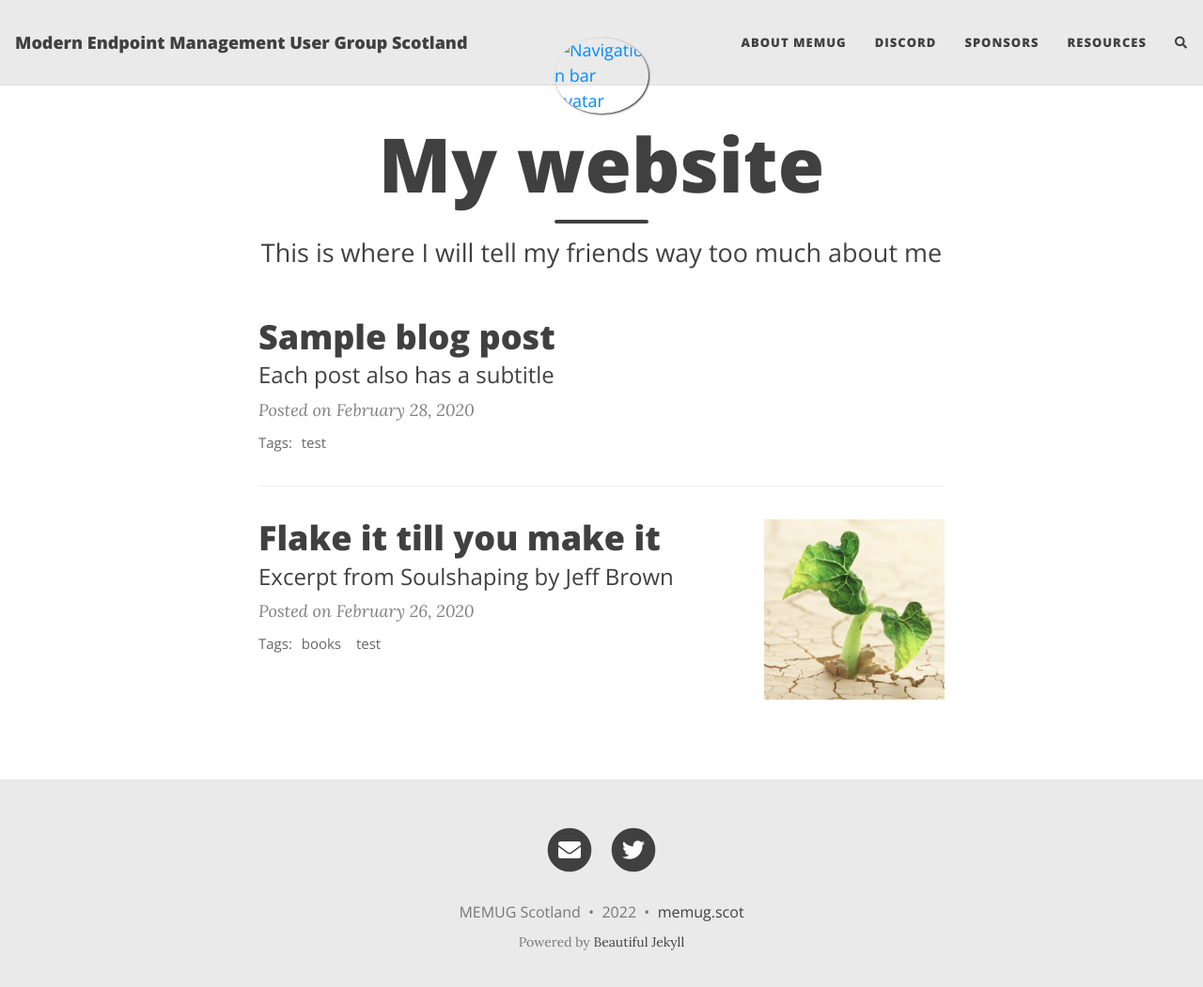
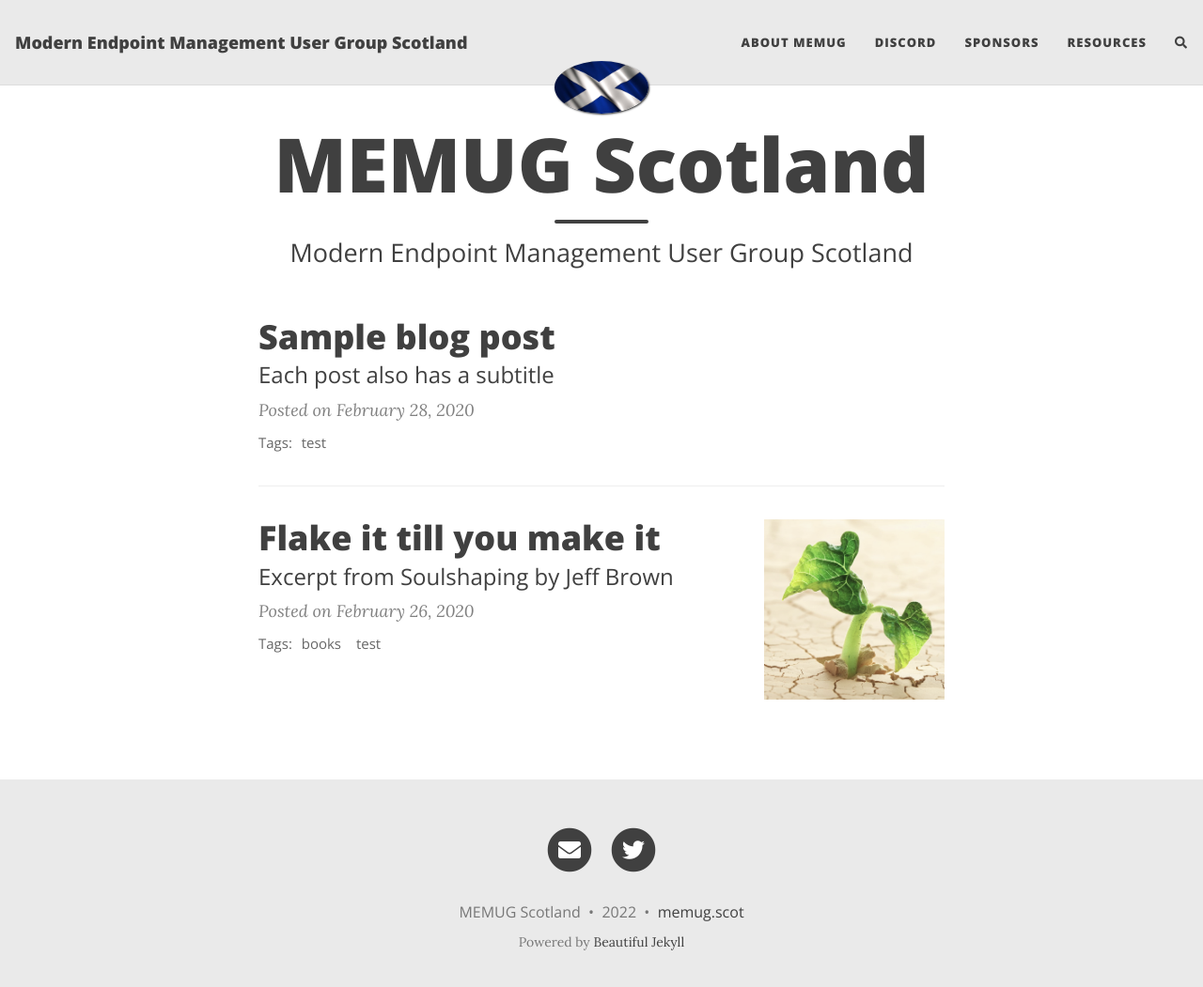
Before and after one commit to smcallister594/memugscotland, a Jekyll site: the page built from index.html, in a window 1280 px wide and 1064 px high. Shown: the top 1051 px of the window at 94% size. Built offline with Jekyll 4.4.1, drawn with Linux system fonts in a browser that asks for light colours; nearby versions of some CDN libraries; the list of posts is cut into pages by our own code; comment, search, counter and statistics services are not loaded.

Commit message:
updated page title

```diff
--- a/_config.yml
+++ b/_config.yml
@@ -23,7 +23,7 @@ navbar-links:
 
 # Image to show in the navigation bar - works best with a square image
 # Remove this parameter if you don't want an image in the navbar
-avatar: "/img/avatar-icon-flag.png"
+avatar: "/assets/img/avatar-icon-flag.png"
 
 # By default, the image is cut into a circle. You can disable this behaviour by setting 'round-avatar: false'
 round-avatar: true
--- a/index.html
+++ b/index.html
@@ -1,5 +1,5 @@
 ---
 layout: home
-title: My website
-subtitle: This is where I will tell my friends way too much about me
+title: MEMUG Scotland
+subtitle: Modern Endpoint Management User Group Scotland
 ---
```
